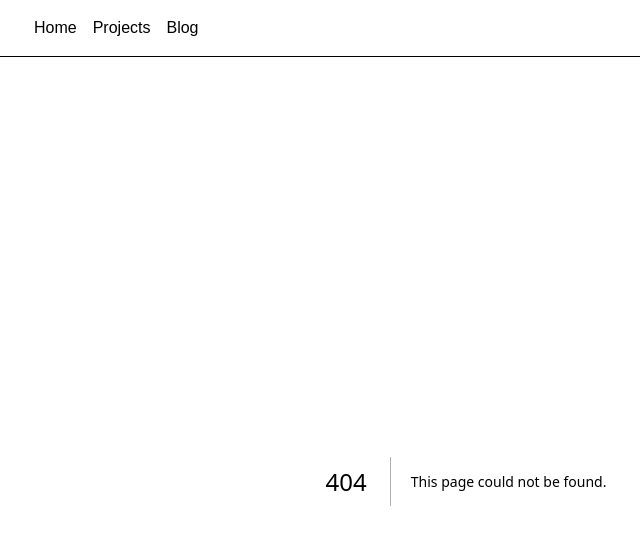
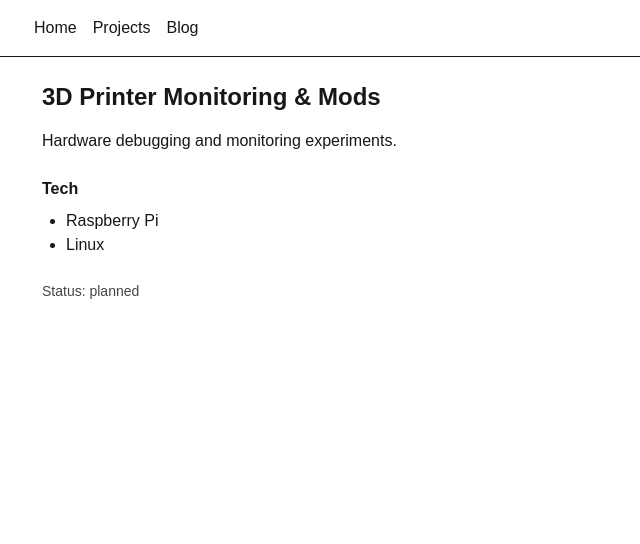
Before and after one commit to AQ-Base/portfolio-platform, a Next.js app in the folder apps/web/: page /projects/3d-printer in a window 1280 px wide. Before the commit this address had no page. Shown: the top 544 px of the page, without its empty margins (174-814 px from the left). Built offline with nearby package versions, Linux system fonts and the light colour scheme.

Commit message:
feat: added dynamic project pages

```diff
--- /dev/null
+++ b/apps/web/app/projects/[slug]/page.tsx
@@ -0,0 +1,33 @@
+import { notFound } from "next/navigation";
+import { projects } from "../../../content/projects";
+
+export default async function ProjectPage({ params }: { params: { slug: string } }) {
+
+    const { slug } = await params;
+    // Debug: this logs in your terminal, not the browser
+    // console.log("slug:", slug);
+
+    const project = projects.find((p) => p.slug === slug);
+
+    if (!project) {
+        notFound();
+    }
+
+    return (
+        <main>
+            <h1 className="text-2xl font-bold">{project.title}</h1>
+            <p className="mt-4">{project.shortDescription}</p>
+
+            <section className="mt-6">
+                <h2 className="font-semibold">Tech</h2>
+                <ul className="list-disc ml-6 mt-2">
+                    {project.tech.map((t) => (
+                        <li key={t}>{t}</li>
+                    ))}
+                </ul>
+            </section>
+
+            <p className="mt-6 text-sm opacity-80">Status: {project.status}</p>
+        </main>
+    );
+}
```
